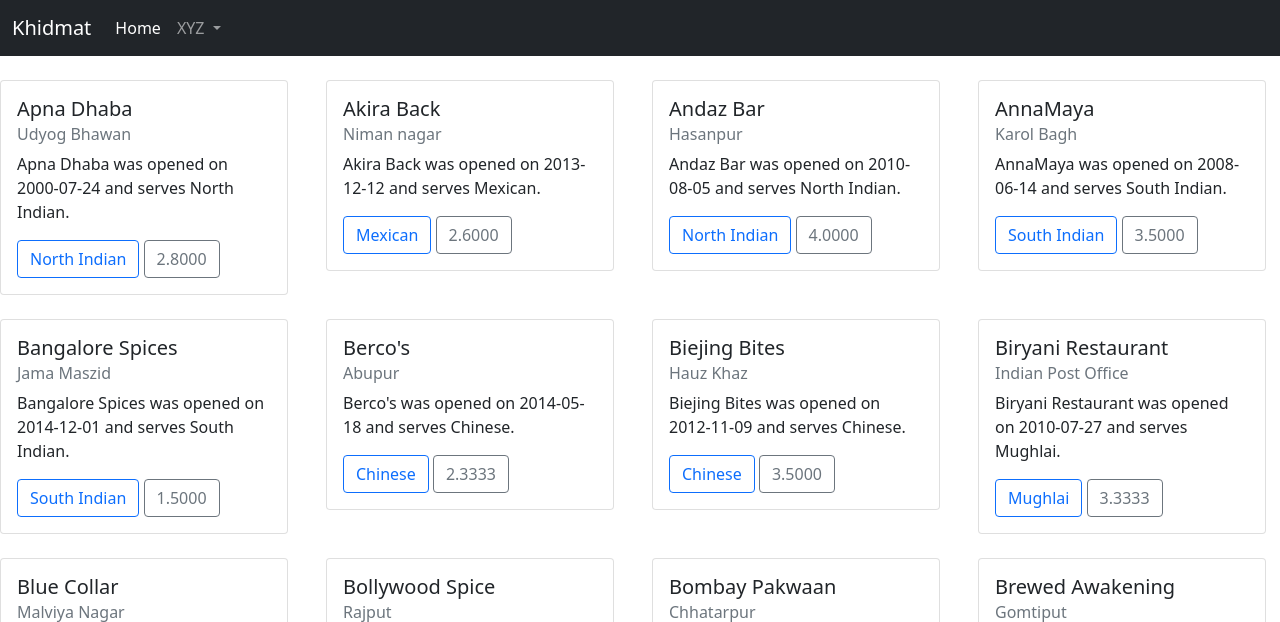
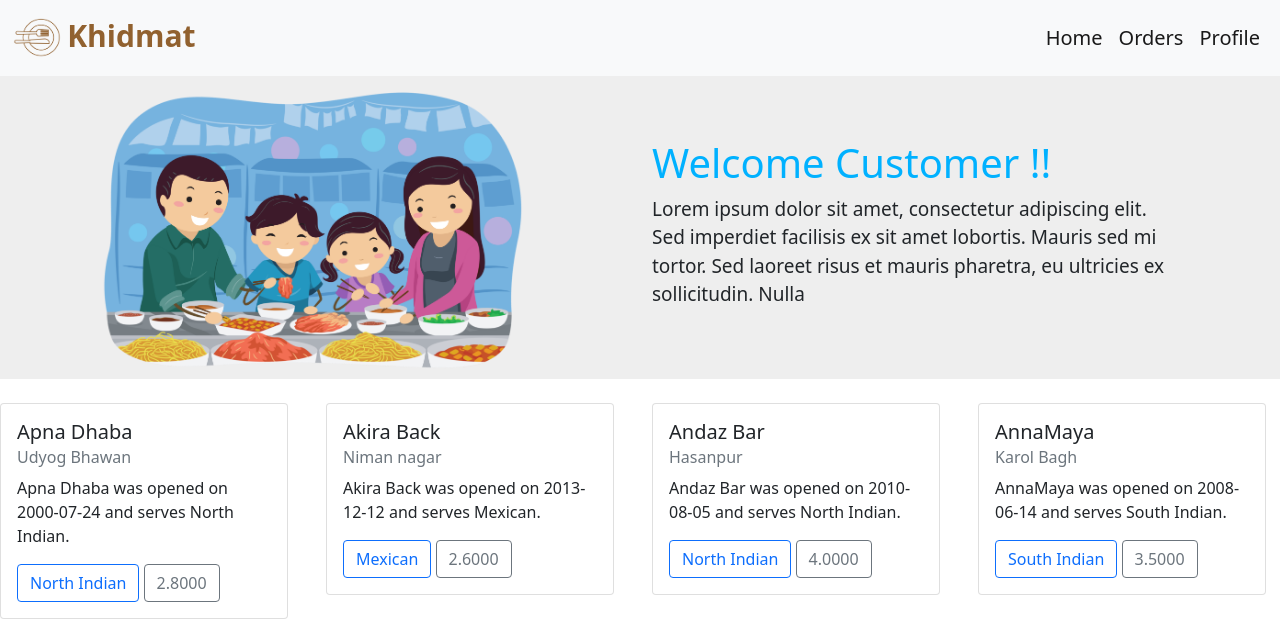
Before and after one commit to nandikajain/Khidmat, a Flask app: page /customer in a window 1280 px wide. Shown: the top 622 px of the page. Run offline with Flask 2, Linux system fonts and the light colour scheme; a user stored in the database is signed in; data comes from the database, SQL or seed files in the repository.

Commit message:
Navbar + jumbo

```diff
--- a/templates/customer.html
+++ b/templates/customer.html
@@ -3,6 +3,24 @@
 Khidmat
 {% endblock %}
 {% block content %}
+<div class="jumbotron jumbotron-fluid" style="background-color:#eeeeee">
+	<div class="container" >
+		<div class="row m-0 p-2 pt-3">
+			<div class="col-md-6 col-12 m-auto">
+				<img src="{{url_for('static', filename='customer.png')}}" width="80%" >
+			</div>
+			<div class="col-md-6 col-12 m-auto">
+				<h1 style="color:#00b1ff">Welcome Customer !!</h1>
+				<p style="font-size: 19px;">
+					Lorem ipsum dolor sit amet, consectetur adipiscing elit. Sed imperdiet facilisis ex sit amet lobortis. Mauris sed mi tortor. Sed laoreet risus et mauris pharetra, eu ultricies ex sollicitudin. Nulla
+				</p>
+
+			</div>
+
+		</div>
+
+	</div>
+  </div>
 <br>
 <div class="row row-cols-1 row-cols-md-4 g-4">
 {% for i in x %}
--- a/templates/customerNavbar.html
+++ b/templates/customerNavbar.html
@@ -2,32 +2,32 @@
 <html>
 <head>
 	<title>{% block title %}{% endblock %}</title>
+  <link rel="icon" href="{{url_for('static', filename='favicon.png')}}" type="image/gif" sizes="16x16">
   <link href="https://cdn.jsdelivr.net/npm/bootstrap@5.0.0-beta3/dist/css/bootstrap.min.css" rel="stylesheet" integrity="sha384-eOJMYsd53ii+scO/bJGFsiCZc+5NDVN2yr8+0RDqr0Ql0h+rP48ckxlpbzKgwra6" crossorigin="anonymous">
   <script src="https://cdn.jsdelivr.net/npm/bootstrap@5.0.0-beta3/dist/js/bootstrap.bundle.min.js" integrity="sha384-JEW9xMcG8R+pH31jmWH6WWP0WintQrMb4s7ZOdauHnUtxwoG2vI5DkLtS3qm9Ekf" crossorigin="anonymous"></script>
 
 </head>
 <body>
-<nav class="navbar navbar-expand-lg navbar-dark bg-dark">
+<nav class="navbar navbar-expand-lg navbar-light bg-light">
   <div class="container-fluid">
-    <a class="navbar-brand" href="#">Khidmat</a>
+    <a class="navbar-brand" href="#">
+      <img src="{{url_for('static', filename='favicon.png')}}" width="50" height="50" class="d-inline-block align-top" alt="">
+     <span style="color:#91612F; font-weight: bolder; font-size: 30px;">Khidmat</span> </a>
     <button class="navbar-toggler" type="button" data-bs-toggle="collapse" data-bs-target="#navbarNavDropdown" aria-controls="navbarNavDropdown" aria-expanded="false" aria-label="Toggle navigation">
       <span class="navbar-toggler-icon"></span>
     </button>
     <div class="collapse navbar-collapse" id="navbarNavDropdown">
-      <ul class="navbar-nav">
+      <ul class="navbar-nav ms-auto">
         <li class="nav-item">
-          <a class="nav-link active" aria-current="page" href="{{url_for('customer')}}">Home</a>
+          <a class="nav-link active" aria-current="page" href="{{url_for('customer')}}" style="font-weight: 500;font-size:20px">Home</a>
         </li>
-        <li class="nav-item dropdown">
-          <a class="nav-link dropdown-toggle" href="#" id="navbarDropdownMenuLink" role="button" data-bs-toggle="dropdown" aria-expanded="false">
-            XYZ
-          </a>
-          <ul class="dropdown-menu" aria-labelledby="navbarDropdownMenuLink">
-            <li><a class="dropdown-item" href="#">Action</a></li>
-            <li><a class="dropdown-item" href="#">Another action</a></li>
-            <li><a class="dropdown-item" href="#">Something else here</a></li>
-          </ul>
+        <li class="nav-item">
+          <a class="nav-link active" aria-current="page" href="/customer/orders" style="font-weight: 500;font-size:20px" >Orders</a>
         </li>
+        <li class="nav-item">
+          <a class="nav-link active" aria-current="page" href="/customer/profile" style="font-weight: 500;font-size:20px">Profile</a>
+        </li>
+
       </ul>
     </div>
   </div>
```
Also changed, not shown: static/customer.png (added), static/delivery.png (added), static/donor.png (added), static/management.png (added), static/receiver.png (added), static/restaurant.png (added).
